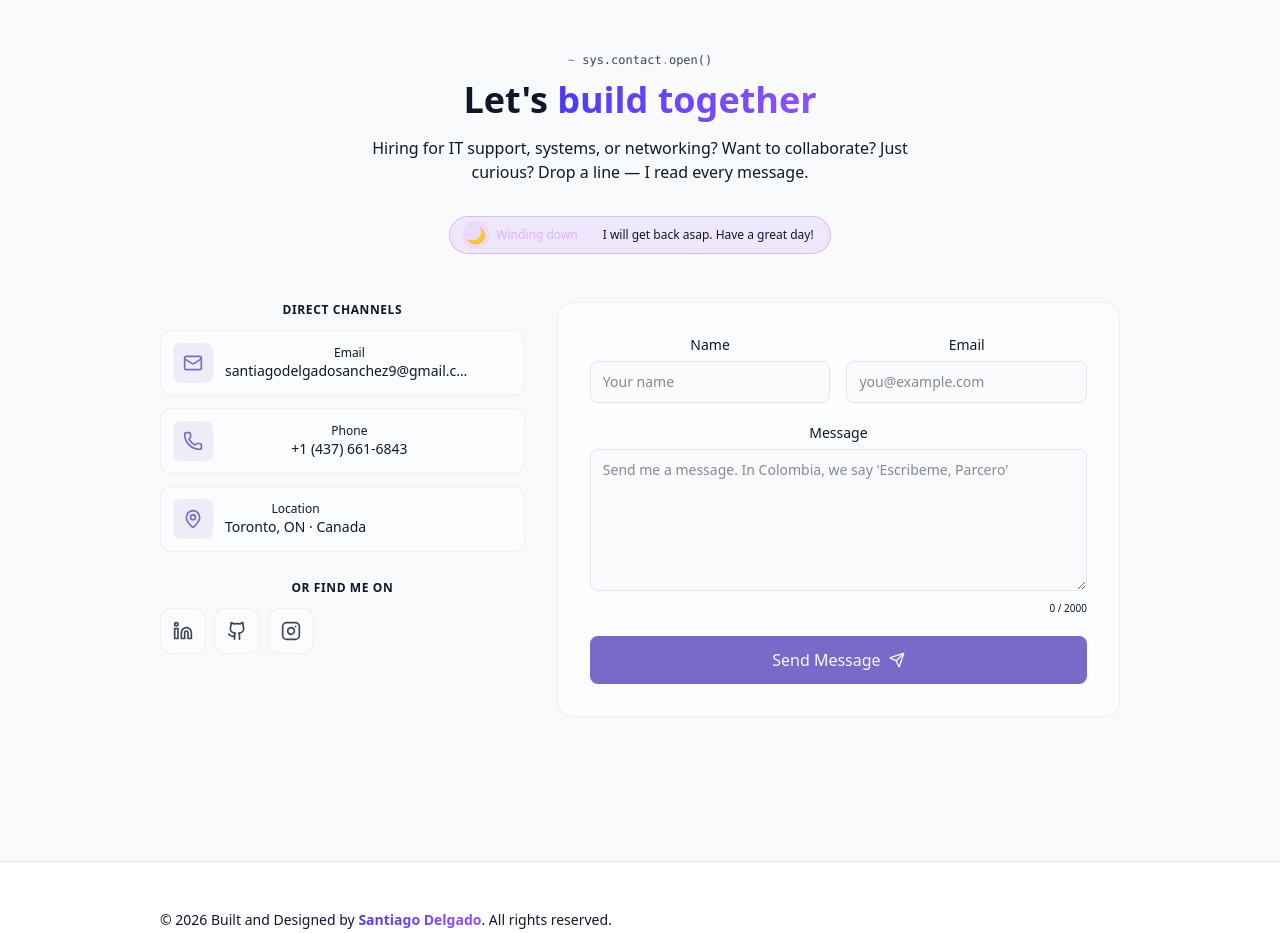
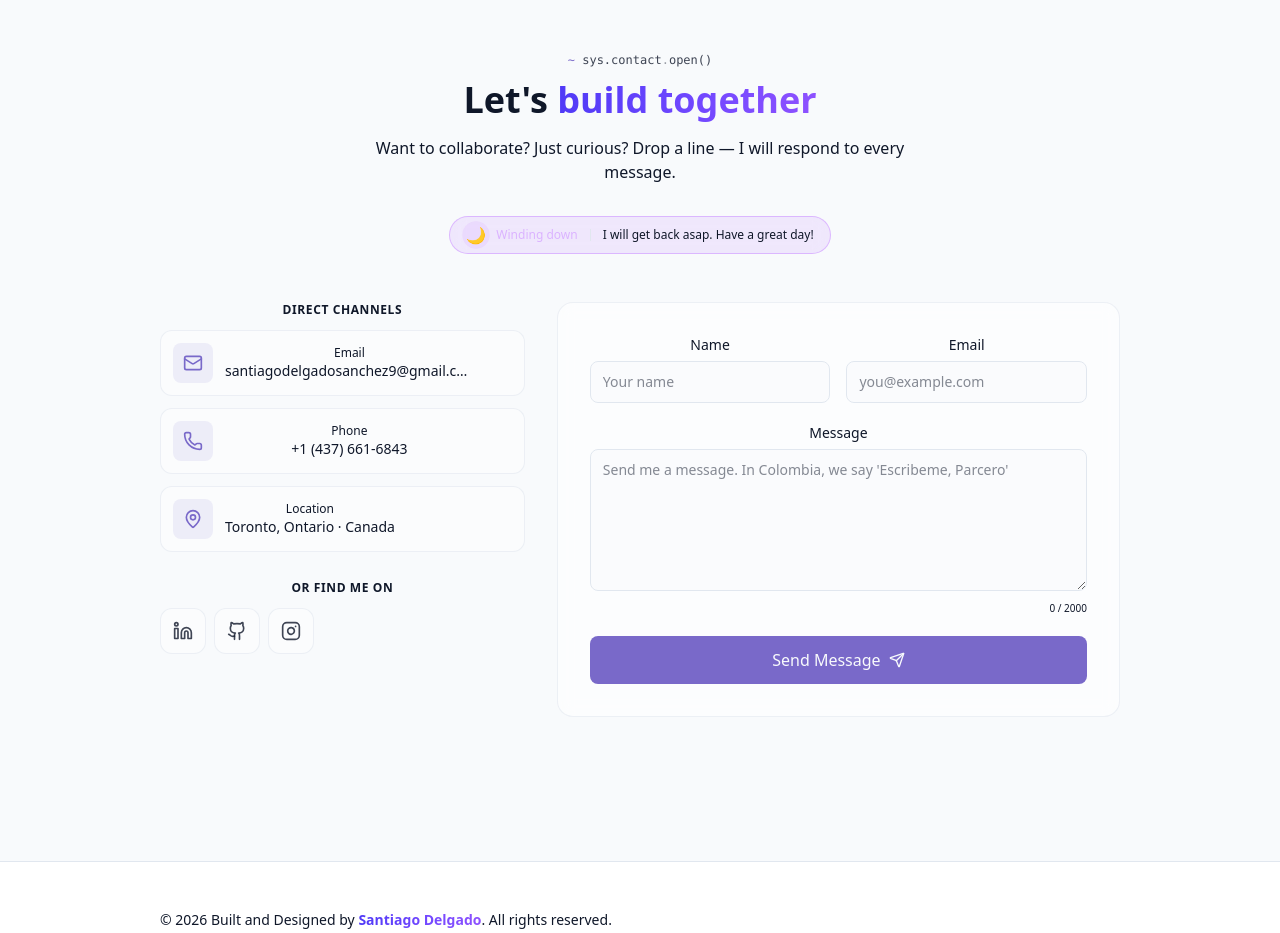
Before and after one commit to Santi2307/santi-portafolio, a React (Vite) app: page / in a window 1280 px wide. Shown: the part 5640-6573 px from the top of the page. Built offline with nearby package versions, Linux system fonts and the light colour scheme.

Commit message:
updates and fix bugs

```diff
--- a/src/components/ContactSection.jsx
+++ b/src/components/ContactSection.jsx
@@ -347,7 +347,7 @@ const LocationChannel = () => (
     </div>
     <div>
       <p className="text-xs font-medium text-muted-foreground">Location</p>
-      <p className="text-sm font-medium">Toronto, ON · Canada</p>
+      <p className="text-sm font-medium">Toronto, Ontario · Canada</p>
     </div>
   </div>
 );
@@ -577,8 +577,8 @@ export const ContactSection = () => {
           </h2>
 
           <p className="mx-auto mb-8 max-w-xl text-sm text-muted-foreground md:text-base">
-            Hiring for IT support, systems, or networking? Want to collaborate?
-            Just curious? Drop a line — I read every message.
+            Want to collaborate?
+            Just curious? Drop a line — I will respond to every message.
           </p>
 
           <LiveStatusBar />
```
